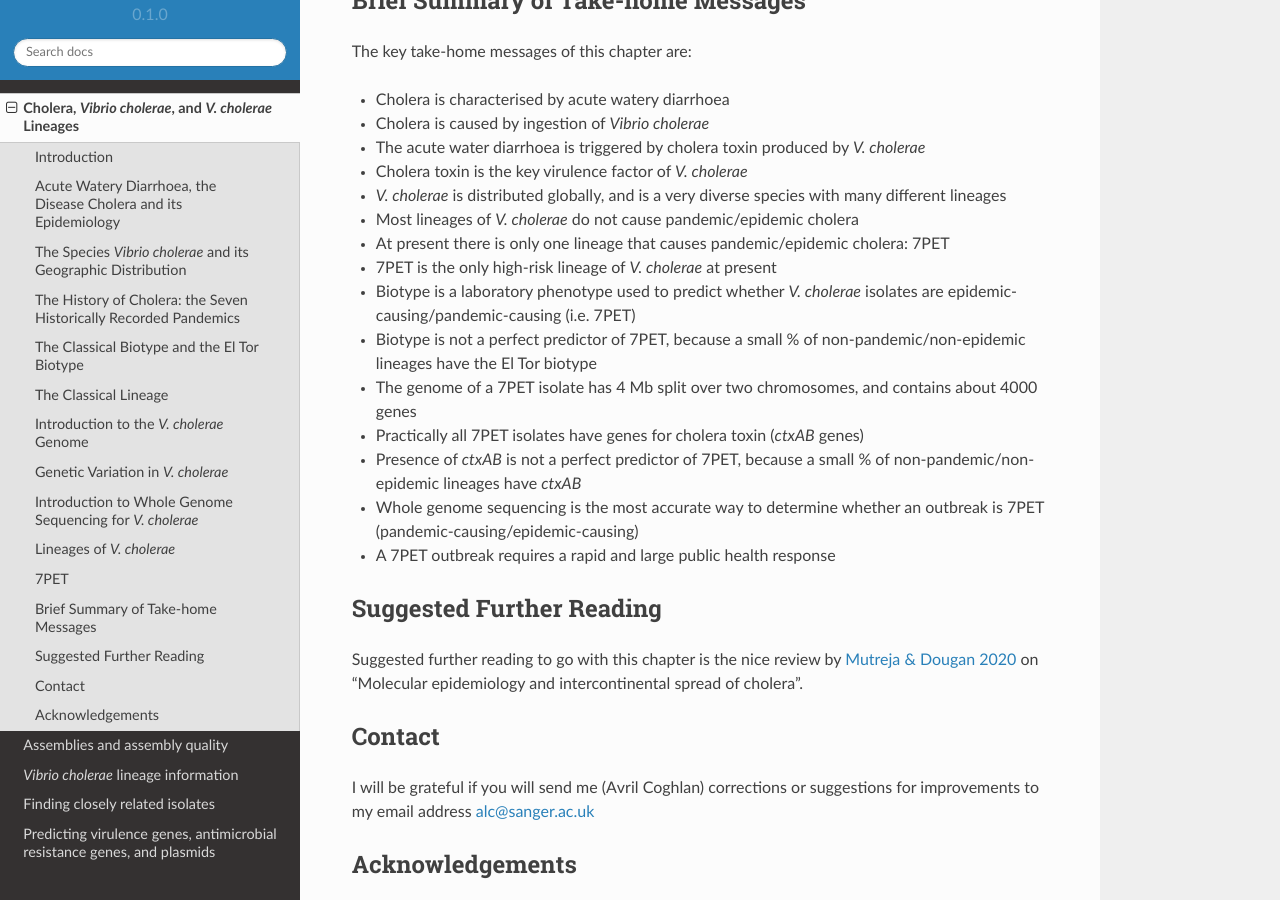
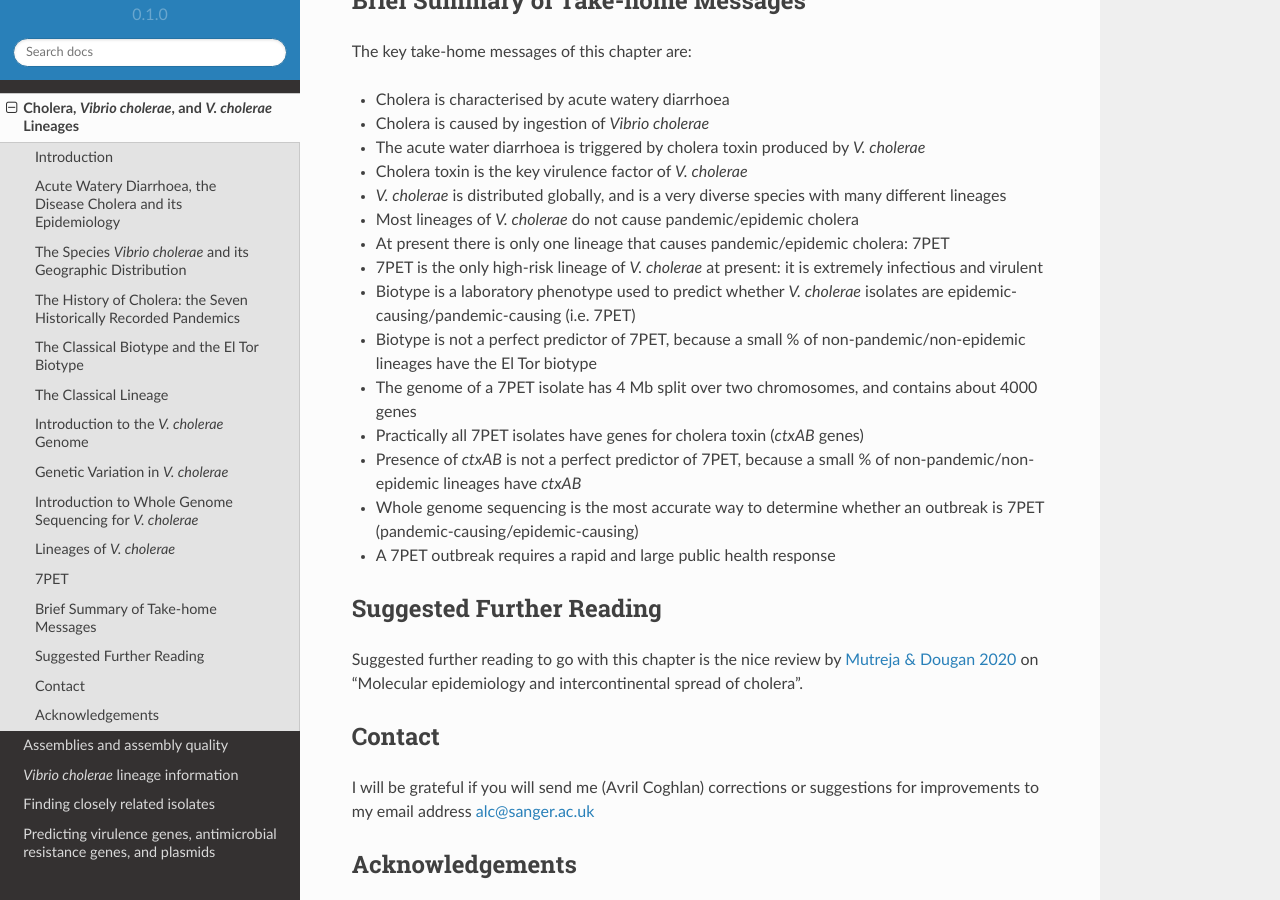
Before and after one commit to avrilcoghlan/cholerabook, a Sphinx documentation site: the page built from docs/source/vibriogenomes.rst, in a window 1280 px wide and 900 px high, scrolled down 8732 px. Built offline with Sphinx 7.4.7 and the Read the Docs theme 2.0.0, drawn with Linux system fonts in a browser that asks for light colours.

Commit message:
Update vibriogenomes.rst

```diff
--- a/docs/source/vibriogenomes.rst
+++ b/docs/source/vibriogenomes.rst
@@ -227,7 +227,7 @@ The key take-home messages of this chapter are:
 * *V. cholerae* is distributed globally, and is a very diverse species with many different lineages
 * Most lineages of *V. cholerae* do not cause pandemic/epidemic cholera
 * At present there is only one lineage that causes pandemic/epidemic cholera: 7PET
-* 7PET is the only high-risk lineage of *V. cholerae* at present
+* 7PET is the only high-risk lineage of *V. cholerae* at present: it is extremely infectious and virulent
 * Biotype is a laboratory phenotype used to predict whether *V. cholerae* isolates are epidemic-causing/pandemic-causing (i.e. 7PET)
 * Biotype is not a perfect predictor of 7PET, because a small % of non-pandemic/non-epidemic lineages have the El Tor biotype
 * The genome of a 7PET isolate has 4 Mb split over two chromosomes, and contains about 4000 genes
```
